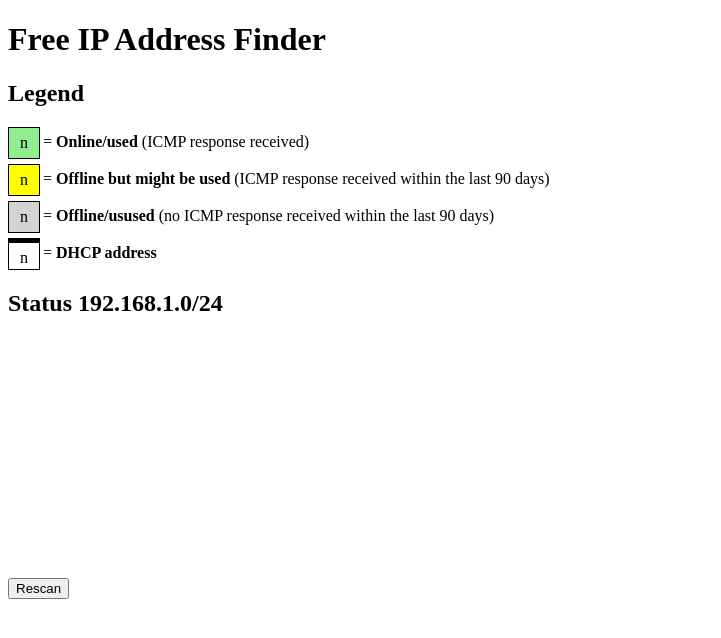
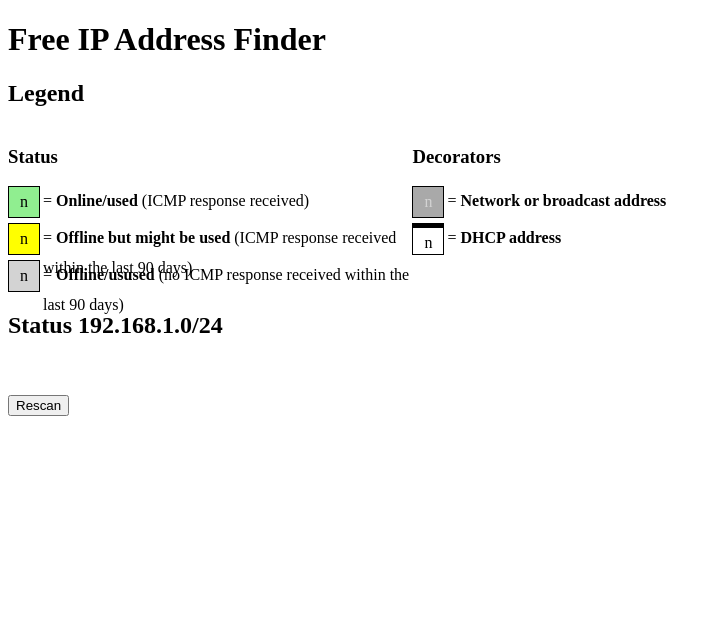
Before and after one commit to k0chstudi0/FreeIPAddressFinder, a Flask app: page / in a window 1280 px wide. Shown: the top 638 px of the page, without its empty margins (0-721 px from the left). Run offline with Flask 3, Linux system fonts and the light colour scheme; data that the repository does not hold is empty.

Commit message:
Fix for of the grid height of smaller networks; Decorators for network and broadcast addresses.

```diff
--- a/app.py
+++ b/app.py
@@ -126,7 +126,11 @@ def index():
             else:
                 formatted_ip += ('free',)
             # Process decorators
-            if ip in dhcp_ip_addresses:
+            if ip == ipv4_network.network_address:
+                formatted_ip += ('networkaddress',)
+            elif ip == ipv4_network.broadcast_address:
+                formatted_ip += ('broadcastaddress',)
+            elif ip in dhcp_ip_addresses:
                 formatted_ip += ('dhcp',)
             else:
                 formatted_ip += ('',)
--- a/templates/index.html
+++ b/templates/index.html
@@ -5,6 +5,16 @@
     <meta name="viewport" content="width=device-width, initial-scale=1.0">
     <title>Free IP Address Finder</title>
     <style>
+        .column {
+            float: left;
+            width: 32%;
+        }
+        /* Clear floats after the columns */
+        .row:after {
+            content: "";
+            display: table;
+            clear: both;
+        }
         .legend {
             display: grid;
             grid-template-columns: 30px auto;
@@ -17,8 +27,7 @@
         }
         .grid {
             display: grid;
-            grid-template-columns: repeat(50, 30px); /* Adjust the number of columns as needed */
-            grid-template-rows: repeat(6, 30px); /* Three rows for up to 100 IP addresses each */
+            grid-template-columns: repeat(50, 30px);
             gap: 5px;
         }
         .square {
@@ -39,10 +48,17 @@
             background-color: yellow;
         }
         /* Decorators */
+        .broadcastaddress {
+            background-color: darkgrey;
+            color: lightgrey;
+        }
         .dhcp {
-            /*font-weight: bold;*/
             border-top-width: thick;
             height: 26px;
+        }
+        .networkaddress {
+            background-color: darkgrey;
+            color: lightgrey;
         }
         /* Tooltip container */
         .tooltip {
@@ -75,11 +91,22 @@
 <body>
     <h1>Free IP Address Finder</h1>
     <h2>Legend</h1>
-    <div class="legend">
-        <div class="square online">n</div><div class="description">= <b>Online/used</b> (ICMP response received)</div>
-        <div class="square unclear">n</div><div class="description">= <b>Offline but might be used</b> (ICMP response received within the last 90 days)</div>
-        <div class="square free">n</div><div class="description">= <b>Offline/usused</b> (no ICMP response received within the last 90 days)</div>
-        <div class="square dhcp">n</div><div class="description">= <b>DHCP address</b></div>
+    <div class="row">
+        <div class="column">
+            <h3>Status</h3>
+            <div class="legend">
+                <div class="square online">n</div><div class="description">= <b>Online/used</b> (ICMP response received)</div>
+                <div class="square unclear">n</div><div class="description">= <b>Offline but might be used</b> (ICMP response received within the last 90 days)</div>
+                <div class="square free">n</div><div class="description">= <b>Offline/usused</b> (no ICMP response received within the last 90 days)</div>
+            </div>
+        </div>
+        <div class="column">
+            <h3>Decorators</h3>
+            <div class="legend">
+                <div class="square networkaddress">n</div><div class="description">= <b>Network or broadcast address</b></div>
+                <div class="square dhcp">n</div><div class="description">= <b>DHCP address</b></div>
+            </div>
+        </div>
     </div>
     {% for network in ips.keys() %}
     <h2>Status {{network}}</h1>
@@ -101,7 +128,7 @@
                     </span>
                 </div>
             {% else %}
-                <div class="square free{{ ' dhcp' if 'dhcp' in decorator else '' }}">{{ ip.split('.')[-1] }}
+                <div class="square free {{decorator}}">{{ ip.split('.')[-1] }}
                 </div>
             {% endif %}
         {% endfor %}
```
